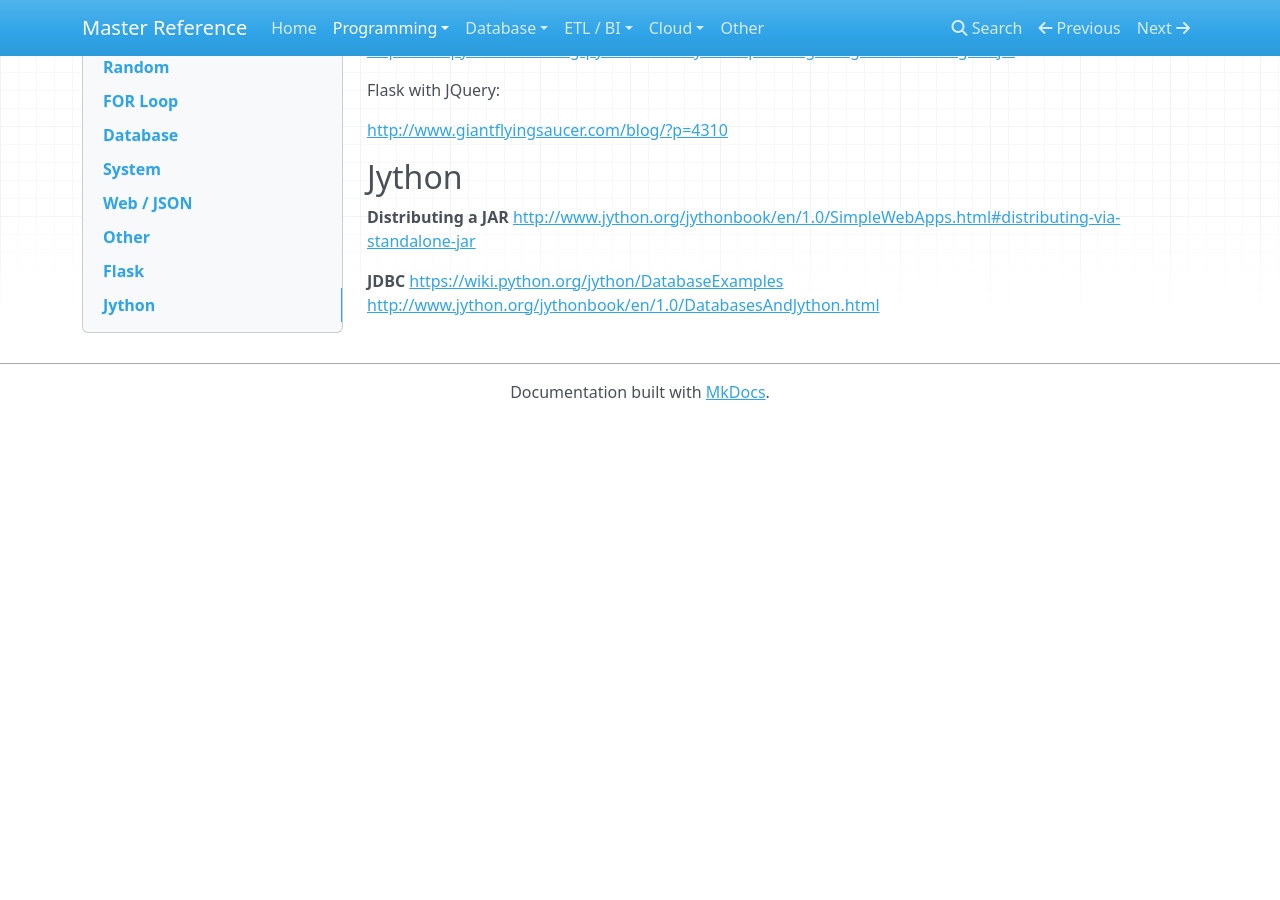
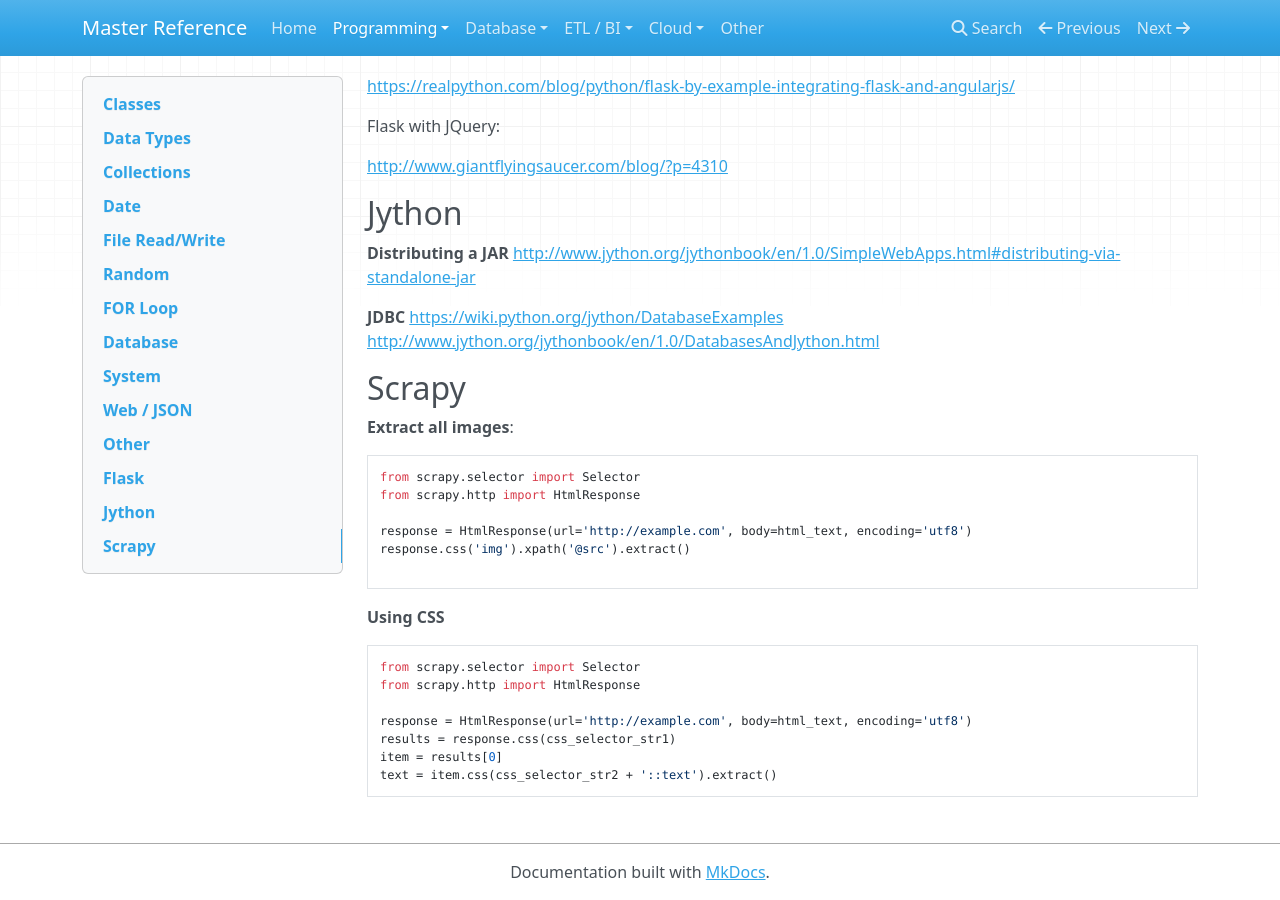
Before and after one commit to flarco/ref-docs, an MkDocs documentation site: the page built from docs/programming/python.md, in a window 1280 px wide and 900 px high, scrolled down 36861 px. Built offline with MkDocs 1.6.1, drawn with Linux system fonts in a browser that asks for light colours; nearby versions of some CDN libraries; old or Windows-style settings are respelled for this version of MkDocs; before the commit the page ends 37281 px from its top, so only the background shows below that; some of the changed text lies outside the part shown.

Commit message:
Added Scrapy section, Unicode edit

````diff
--- a/docs/programming/python.md
+++ b/docs/programming/python.md
@@ -2015,3 +2017,29 @@
 **JDBC**
 <https://wiki.python.org/jython/DatabaseExamples>
 <http://www.jython.org/jythonbook/en/1.0/DatabasesAndJython.html>
+
+
+
+## Scrapy
+
+**Extract all images**:
+
+```python
+from scrapy.selector import Selector
+from scrapy.http import HtmlResponse
+
+response = HtmlResponse(url='http://example.com', body=html_text, encoding='utf8')
+response.css('img').xpath('@src').extract()
+
+```
+
+**Using CSS**
+```python
+from scrapy.selector import Selector
+from scrapy.http import HtmlResponse
+
+response = HtmlResponse(url='http://example.com', body=html_text, encoding='utf8')
+results = response.css(css_selector_str1)
+item = results[0]
+text = item.css(css_selector_str2 + '::text').extract()
+```
````
Also changed, not shown: other parts of docs/programming/python.md (+2 -0 lines).
